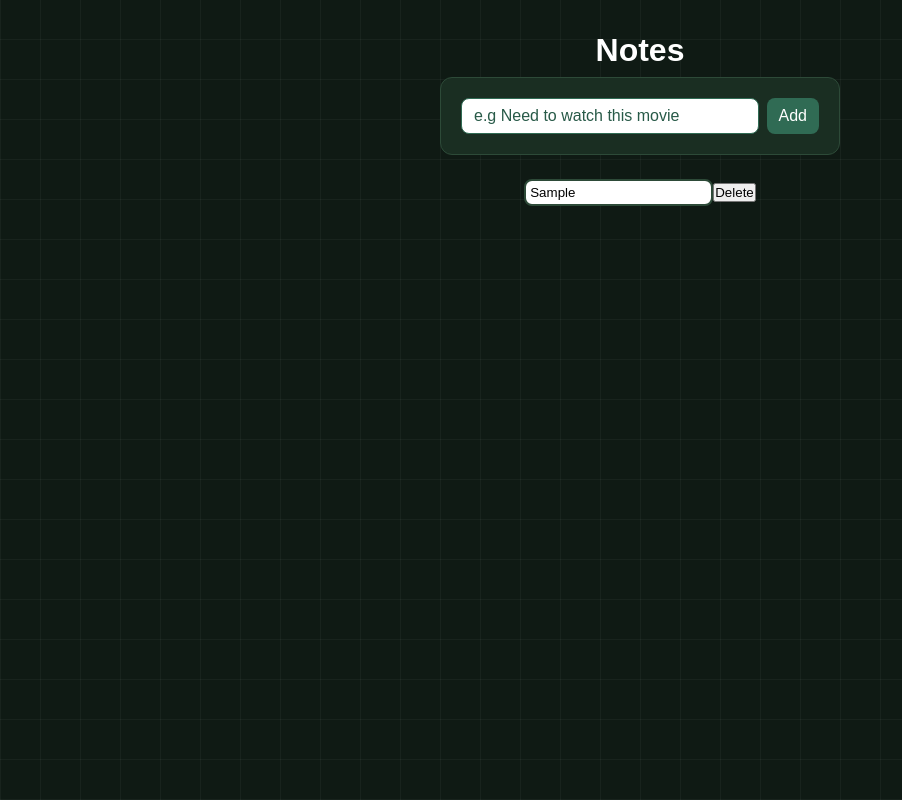
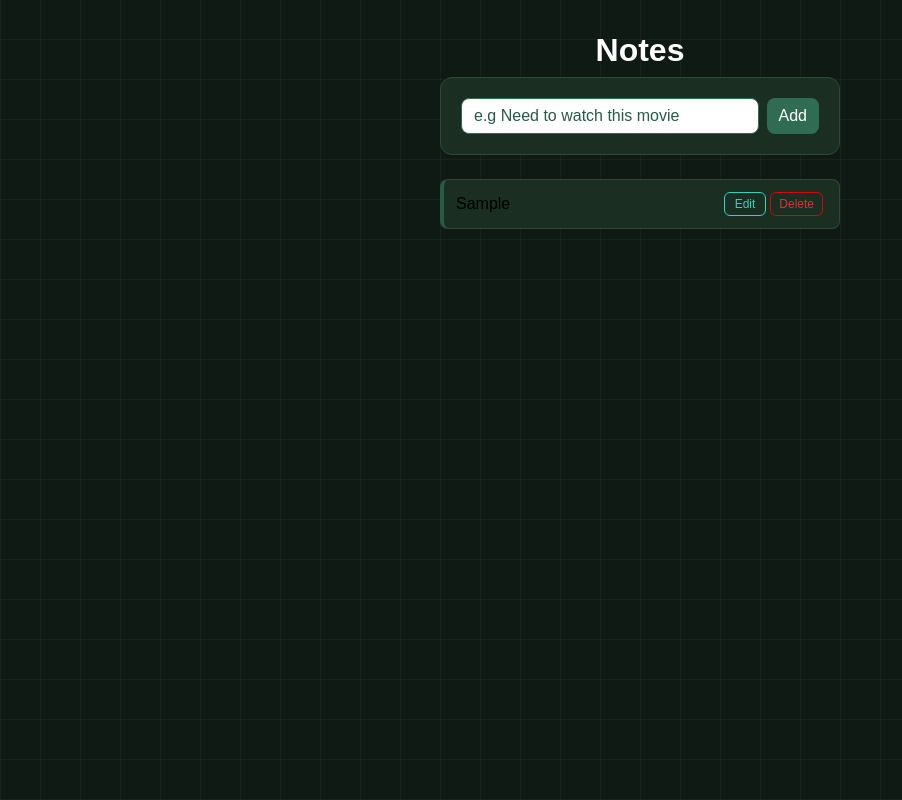
Before and after one commit to Aashutosh-kc/notes-app, a React (Vite) app: page / in a window 1280 px wide. Both pictures are taken after typing "Sample" into the empty fields and a click on the button "Add". Shown: the whole page, without its empty margins (0-902 px from the left). Built offline with nearby package versions, Linux system fonts and the light colour scheme.

Commit message:
fix: apply class based styling to  AllNotes.jsx

```diff
--- a/src/components/AllNotes.jsx
+++ b/src/components/AllNotes.jsx
@@ -1,20 +1,52 @@
 import './AllNotes.css';
+import { useState } from 'react';
 
 function AllNotes({ notes, removeNote, editNote }) {
+  const [editingId, setEditingId] = useState(null);
+  const [draft, setDraft] = useState('');
+
+  function startEdit(note) {
+    setEditingId(note.id);
+    setDraft(note.value);
+  }
+
+  function saveEdit(id) {
+    editNote(id, draft);
+    setEditingId(null);
+  }
+
   return (
-    <div className="all-notes">
+    <ul className="all-notes">
       {notes.length === 0 && <p>No notes yet.</p>}
       {notes.map((note) => (
-        <div key={note.id} className="note-item">
-          <input
-            type="text"
-            value={note.value}
-            onChange={(e) => editNote(note.id, e.target.value)}
-          />
-          <button onClick={() => removeNote(note.id)}>Delete</button>
-        </div>
+        <li key={note.id}>
+          {editingId === note.id ? (
+            <input
+              type="text"
+              value={draft}
+              onChange={(e) => setDraft(e.target.value)}
+            />
+          ) : (
+            <span>{note.value}</span>
+          )}
+
+          <div className="all-btn">
+            {editingId === note.id ? (
+              <button className="save-btn" onClick={() => saveEdit(note.id)}>
+                Save
+              </button>
+            ) : (
+              <button className="edit-btn" onClick={() => startEdit(note)}>
+                Edit
+              </button>
+            )}
+            <button className="delete-btn" onClick={() => removeNote(note.id)}>
+              Delete
+            </button>
+          </div>
+        </li>
       ))}
-    </div>
+    </ul>
   );
 }
 
```
